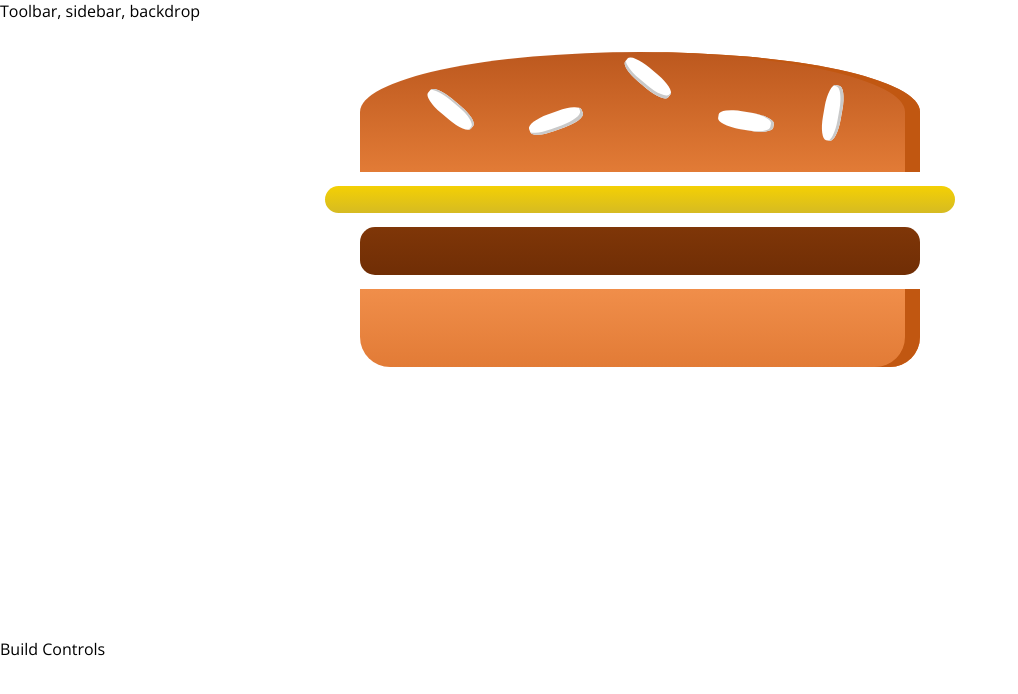
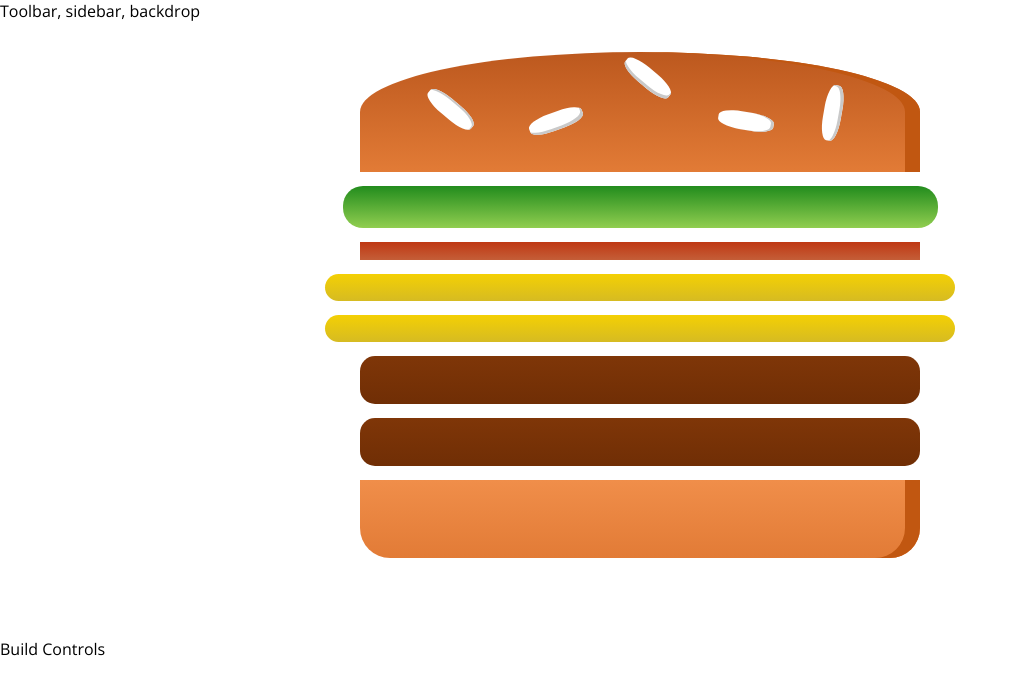
Before and after one commit to Akuljot05/Burger-Builder, a React (Create React App) app: page / in a window 1280 px wide. Shown: the top 694 px of the page, without its empty margins (0-1018 px from the left). Built offline with nearby package versions, Linux system fonts and the light colour scheme.

Commit message:
Outputting Burger Ingredients Dynamically

```diff
--- a/src/components/Burger/Burger.js
+++ b/src/components/Burger/Burger.js
@@ -3,11 +3,16 @@
 import BurgerIngredient from '../Burger/BurgerIngredient/BurgerIngredient';
 
 const burger = (props) => {
+    const tranformedIngredients = Object.keys(props.ingredients)
+        .map(igKey => {
+            return [...Array(props.ingredients[igKey])].map((_, i) => {
+                return <BurgerIngredient key={igKey + i} type={igKey} />;
+            });
+        });
     return (
         <div className={classes.Burger}>
             <BurgerIngredient type="bread-top" />
-            <BurgerIngredient type="cheese" />
-            <BurgerIngredient type="meat" />
+            {tranformedIngredients}
             <BurgerIngredient type="bread-bottom" />
         </div>
     );
--- a/src/containers/BurgerBuilder/BurgerBuilder.js
+++ b/src/containers/BurgerBuilder/BurgerBuilder.js
@@ -5,10 +5,19 @@
 
 class BurgerBuilder extends Component
 {
+    state = {
+        ingredients: {
+            salad: 1,
+            bacon: 1,
+            cheese: 2,
+            meat: 2
+        }
+    }
+
     render() {
         return(
             <Aux>
-                <Burger />
+                <Burger ingredients={this.state.ingredients}/>
                 <div>Build Controls</div>
             </Aux>
         );
```
